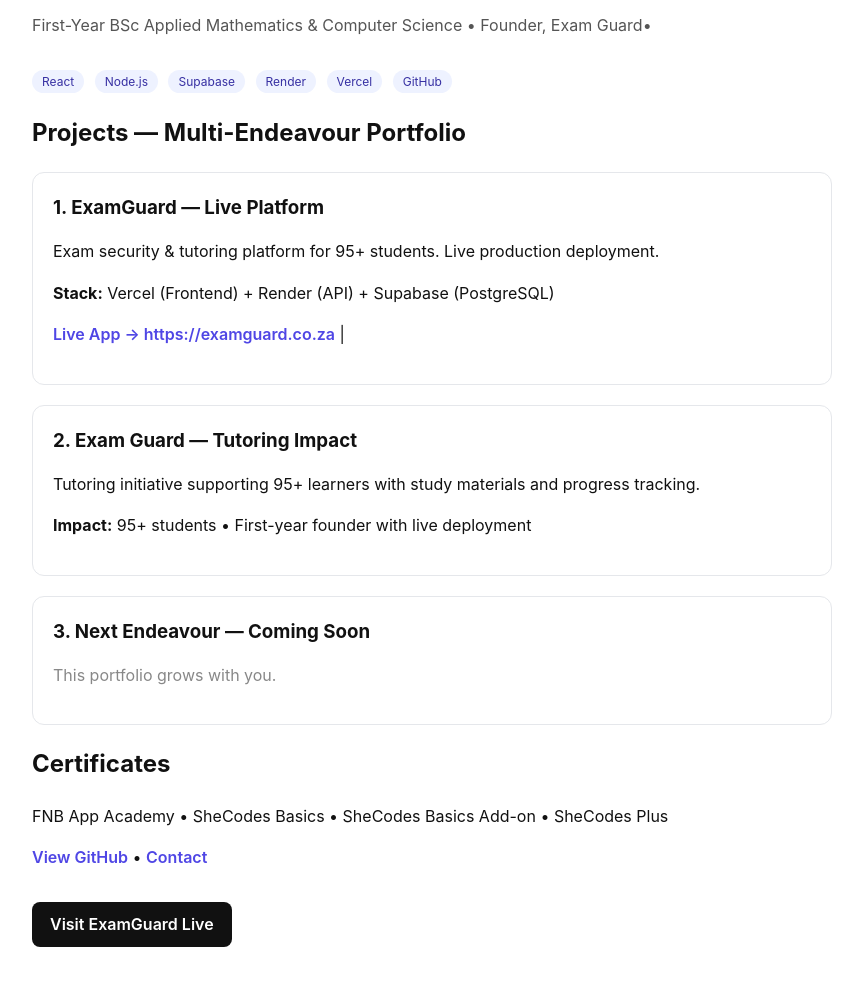
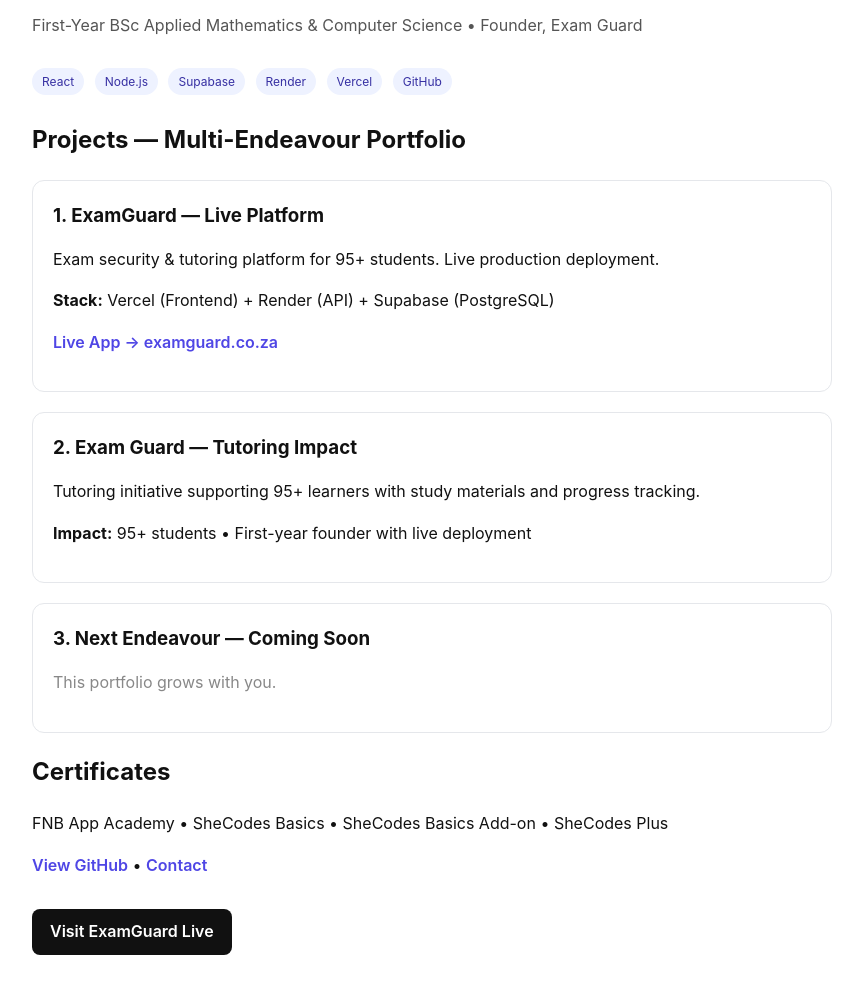
Before and after one commit to Chantal-Khumalo/Chantal-Khumalo.github.io, a plain HTML site: page index.html in a window 1280 px wide. Shown: the part 116-1097 px from the top of the page, without its empty margins (208-1071 px from the left). Drawn offline with Linux system fonts and the light colour scheme.

Commit message:
Update personal details and links in index.html

```diff
--- a/index.html
+++ b/index.html
@@ -3,12 +3,12 @@
 <head>
 <meta charset="UTF-8">
 <meta name="viewport" content="width=device-width, initial-scale=1.0">
-<title>Your Name — Developer & Founder</title>
+<title>Chantal Khumalo — Developer & Founder</title>
 <style>
   body { font-family: Inter, sans-serif; max-width: 800px; margin: 0 auto; padding: 40px 20px; background: #fff; color: #111; line-height: 1.6; }
   h1 { font-size: 32px; margin-bottom: 5px; }
   .subtitle { color: #555; margin-bottom: 30px; }
-  .tag { background: #eef2ff; color: #3730a3; padding: 4px 10px; border-radius: 20px; font-size: 12px; margin-right: 6px; }
+  .tag { background: #eef2ff; color: #3730a3; padding: 4px 10px; border-radius: 20px; font-size: 12px; margin-right: 6px; display: inline-block; margin-bottom: 6px; }
   .project { border: 1px solid #e5e7eb; padding: 20px; border-radius: 12px; margin-bottom: 20px; }
   .project h3 { margin: 0 0 10px 0; }
   a { color: #4f46e5; text-decoration: none; font-weight: 600; }
@@ -19,7 +19,7 @@
 <body>
 
 <h1>Chantal Khumalo</h1>
-<p class="subtitle">First-Year BSc Applied Mathematics & Computer Science • Founder, Exam Guard• </p>
+<p class="subtitle">First-Year BSc Applied Mathematics & Computer Science • Founder, Exam Guard</p>
 
 <p>
   <span class="tag">React</span>
@@ -37,8 +37,7 @@
   <p>Exam security & tutoring platform for 95+ students. Live production deployment.</p>
   <p><strong>Stack:</strong> Vercel (Frontend) + Render (API) + Supabase (PostgreSQL)</p>
   <p>
-    <a href=" target="_blank">Live App → https://examguard.co.za</a> |
-
+    <a href="https://examguard.co.za" target="_blank">Live App → examguard.co.za</a>
   </p>
 </div>
 
@@ -56,13 +55,13 @@
 <h2>Certificates</h2>
 <p>FNB App Academy • SheCodes Basics • SheCodes Basics Add-on • SheCodes Plus</p>
 <p><a href="https://github.com/Chantal-Khumalo" target="_blank">View GitHub</a> •
-<a href="mailto: chantalk.work@gmail.com">Contact</a></p>
+<a href="mailto:chantalk.work@gmail.com">Contact</a></p>
 
-<a class="btn" href="https://yourdomain.co.za" target="_blank">Visit ExamGuard Live</a>
+<a class="btn" href="https://examguard.co.za" target="_blank">Visit ExamGuard Live</a>
 
 <footer>
   Built by a first-year student who ships. Vercel + Supabase + Render • Updated 2026
 </footer>
 
 </body>
-  </html>
+</html>
```
